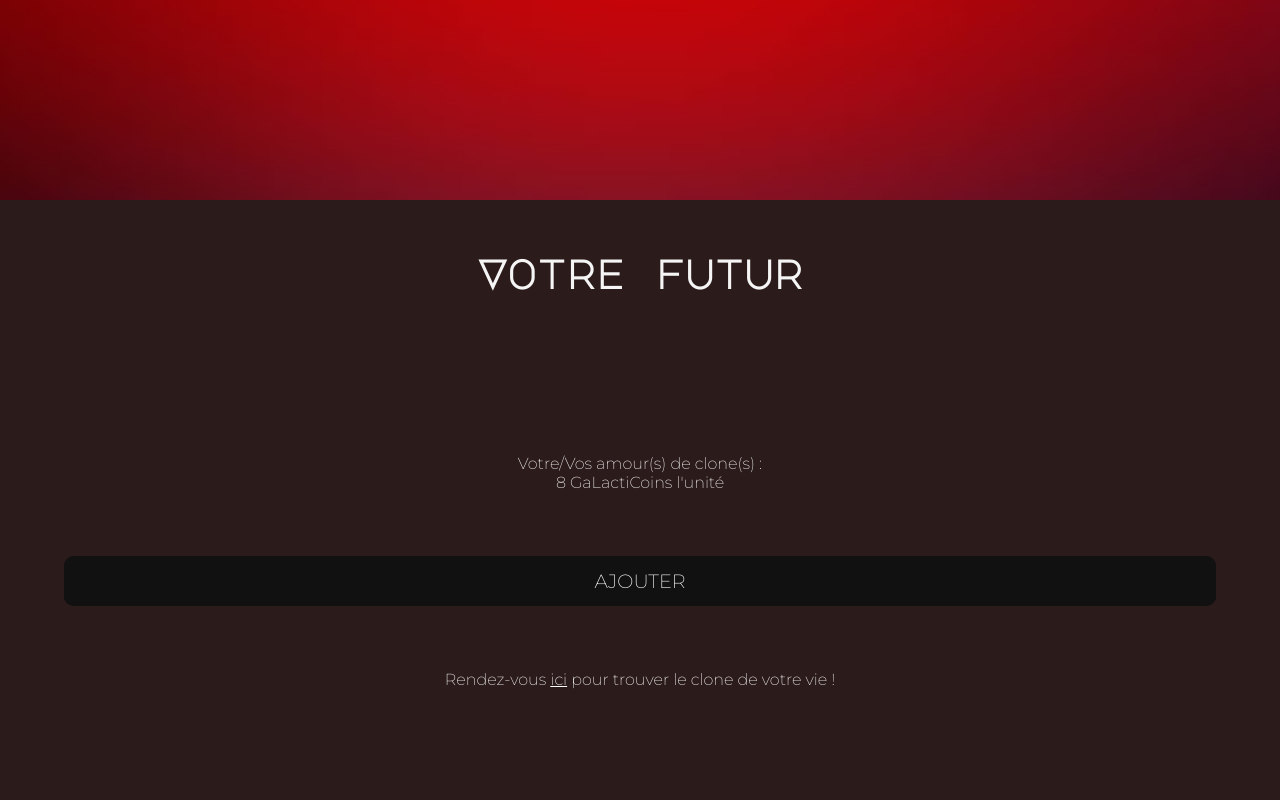
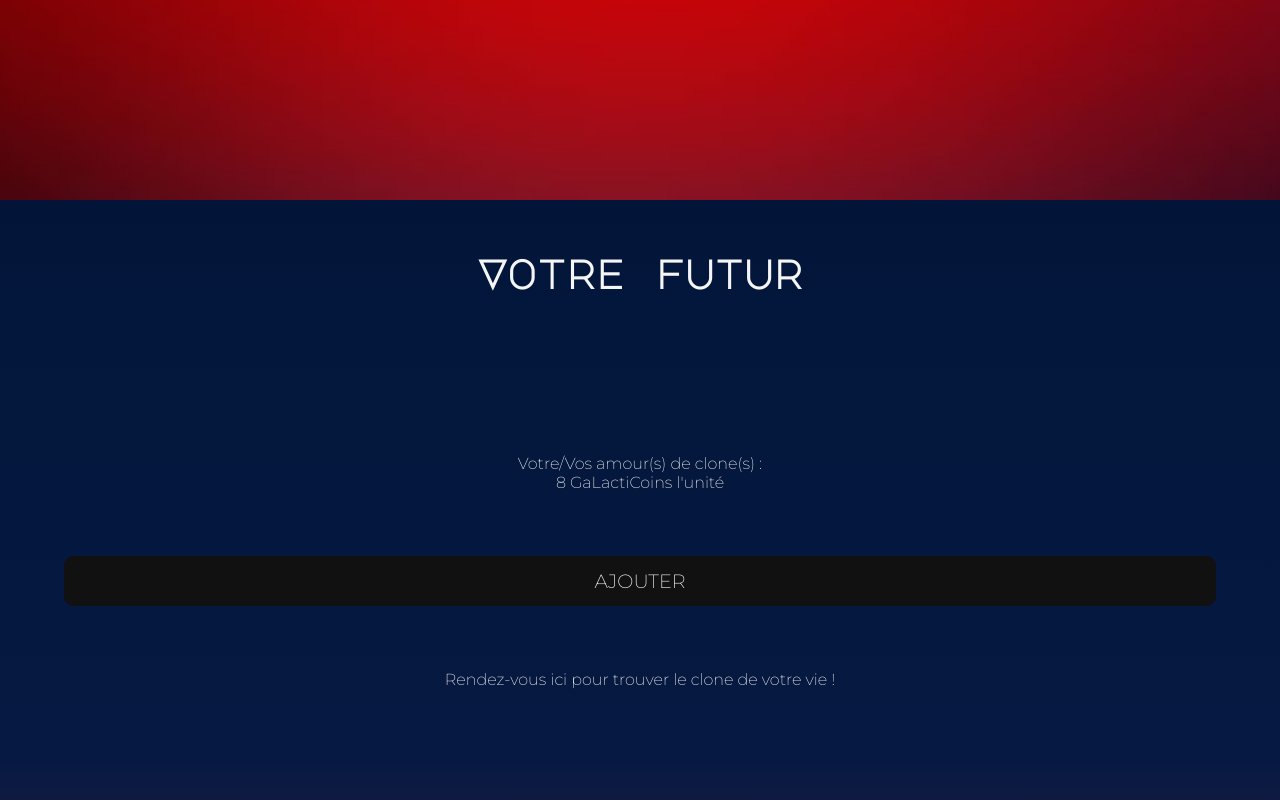
Before and after one commit to MarineGrandcolas/HackathonMeesith, a React (Create React App) app in the folder meesith/: page /cart in a window 1280 px wide. Shown: the top 800 px of the page. Built offline with nearby package versions, Linux system fonts and the light colour scheme.

Commit message:
changements css

```diff
--- a/meesith/src/components/Cart.css
+++ b/meesith/src/components/Cart.css
@@ -6,7 +6,7 @@
     font-family: 'Montserrat';
     margin: 0;
     color: whitesmoke;
-    background: rgb(44, 27, 27);
+    background: linear-gradient(180deg, rgb(1, 20, 54) 0%, rgba(6,25,66,1) 50%, rgba(187, 7, 15, 0.8) 100%);
 }
 
 h2 {
@@ -105,8 +105,9 @@ h3 {
 
 .ici{
     color:rgb(255, 255, 255);
+    text-decoration: none;
 }
 .ici:hover{
-
     cursor: pointer;
+    font-weight: bold;
 }
```
